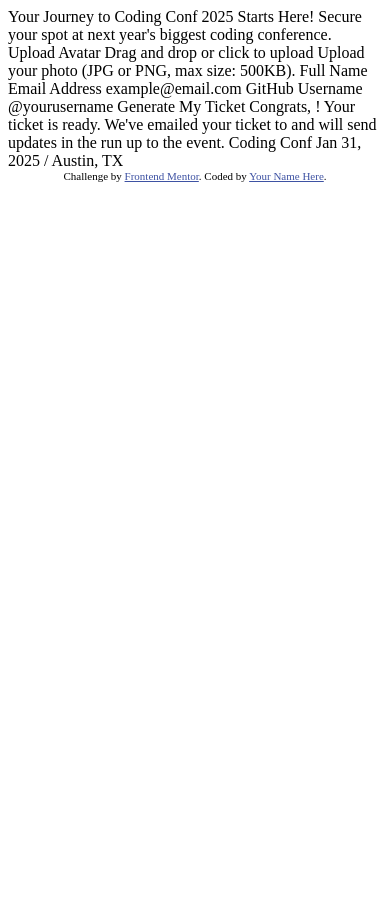
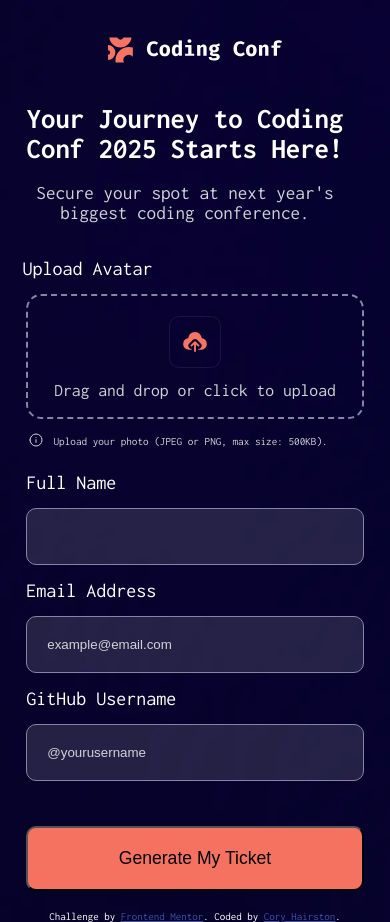
Before and after one commit to GroovyCj/conference-ticket-generator-main, a plain HTML site: page index.html in a window 390 px wide. Before the commit the page ends 844 px from the top, so only its background shows below. Drawn offline with Linux system fonts and the light colour scheme.

Commit message:
Finished initial mobile layout of static webpage

```diff
--- a/index.html
+++ b/index.html
@@ -6,52 +6,82 @@
 
   <link rel="icon" type="image/png" sizes="32x32" href="./assets/images/favicon-32x32.png">
 
+
   <title>Frontend Mentor | Conference ticket generator</title>
+  <link rel="stylesheet" href="styles.css">
+  <link href="https://fonts.googleapis.com/css2?family=Inconsolata:wght@200..900&display=swap" rel="stylesheet">
 
-  <!-- Feel free to remove these styles or customise in your own stylesheet 👍 -->
-  <style>
-    .attribution { font-size: 11px; text-align: center; }
-    .attribution a { color: hsl(228, 45%, 44%); }
-  </style>
+
 </head>
 <body>
 
+
+
+  <div class="logo">
+    <img src="./assets/images/logo-full.svg" alt="Coding conference logo"/>
+  </div>
+  <header>
+  <h1>Your Journey to Coding Conf 2025 Starts Here!</h1>
+
+  <p>Secure your spot at next year's biggest coding conference.<p>
+  </header>
+
+  <div class="container">
   <!-- Form starts -->
+   <form class="form" action="/submit_form" method="post">
 
-  Your Journey to Coding Conf 2025 Starts Here!
 
-  Secure your spot at next year's biggest coding conference.
+  <div class="avatar-upload-container">
+  <p class="content-label" >Upload Avatar</p>
+  <label for="upload-avatar" class="upload-avatar-label" id="upload-avatar-label"><img class="avatar-upload-icon"  src="./assets/images/icon-upload.svg" /> <p>Drag and drop or click to upload</p></label>
 
-  Upload Avatar
-  Drag and drop or click to upload
-  Upload your photo (JPG or PNG, max size: 500KB).
+  <input type="file" id="upload-avatar" class="upload-avatar" name="ticket-picture">
+  <p class="avatar-upload-fav-subtext"> <img class="avatar-upload-favicon" src="./assets/images/icon-info.svg" />Upload your photo (JPEG or PNG, max size: 500KB).</p>
 
-  Full Name
+  </div>
 
-  Email Address
-  example@email.com
 
-  GitHub Username
-  @yourusername
 
-  Generate My Ticket
+
+
+
+    <label class="content-label" for="full-name">Full Name</label>
+    <input id="full-name" class="frosted-input" type="text" required >
+    <label class="content-label" for="email"> Email Address</label>
+    <input id="email" class="frosted-input" type="email" required placeholder="example@email.com">
+    <label class="content-label" for="github-username">GitHub Username</label>
+    <input type="text" class="frosted-input" placeholder="@yourusername" >
+    <button type="submit" id="generate-ticket-btn" class="generate-ticket-btn">Generate My Ticket</button>
+
+
+
+
+
+
+  </form>
+
+
+</div>
+
 
   <!-- Form ends -->
 
   <!-- Generated tickets starts -->
+<!--
+  Congrats, Full Name ! Your ticket is ready.
 
-  Congrats, <!-- Full Name -->! Your ticket is ready.
-
-  We've emailed your ticket to <!-- Email Address --> and will send updates in the run up to the event.
+  We've emailed your ticket to  Email Address and will send updates in the run up to the event.
 
   Coding Conf
-  Jan 31, 2025 / Austin, TX
+  Jan 31, 2025 / Austin, TX -->
 
   <!-- Generated tickets ends -->
 
   <div class="attribution">
     Challenge by <a href="https://www.frontendmentor.io?ref=challenge">Frontend Mentor</a>.
-    Coded by <a href="#">Your Name Here</a>.
+    Coded by <a href="#">Cory Hairston</a>.
   </div>
+
+
 </body>
 </html>
--- a/styles.css
+++ b/styles.css
@@ -0,0 +1,149 @@
+:root {
+  --default-submit-button: hsl(7, 88%, 67%);
+  --neutral-gray-300: hsl(252, 6%, 83%);
+  --neutral-gray-500: hsl(245, 15%, 58%);
+  --neutral-gray-100: hsla(245, 15%, 58%, 15%);
+  --neutral-gray-350: hsla(252, 6%, 83%, 15%);
+}
+::file-selector-button {
+  display: none;
+}
+::placeholder {
+  color: var(--neutral-gray-300);
+}
+
+* {
+  box-sizing: border-box;
+  padding: 0;
+  margin: 0;
+}
+
+#upload-avatar {
+  display: none;
+}
+
+#upload-avatar-label {
+  display: block;
+  border: 2px dashed var(--neutral-gray-500);
+  border-radius: 15px;
+  height: 125px;
+  width: 90%;
+  background-image: linear-gradient(var(--neutral-gray-100));
+  margin: auto;
+  text-align: center;
+}
+
+.container {
+  display: flex;
+  justify-content: center;
+  align-items: center;
+}
+.form {
+  display: flex;
+  flex-direction: column;
+  align-items: center;
+
+}
+.form > label {
+  align-self: flex-start; /* override the center alignment */
+  margin-left: 5%;
+
+}
+
+.form > :not(label){
+     width: 90%;
+
+
+}
+
+
+.avatar-upload-container {
+  min-width: 375px;
+
+}
+
+.avatar-upload-container .avatar-upload-icon {
+  background-image: linear-gradient(var(--neutral-gray-350));
+  border: 1px solid var(--neutral-gray-100);
+  border-radius: 10px;
+  padding: 10px;
+  margin: 20px 10px 10px 10px;
+}
+.upload-avatar-label p {
+  color: var(--neutral-gray-300);
+  font-size: 1.1rem;
+}
+
+.avatar-upload-favicon {
+  transform: translateY(3px);
+  margin-right: 10px;
+}
+.avatar-upload-fav-subtext {
+  display: inline-block;
+  font-size: 0.7rem;
+  color: var(--neutral-gray-300);
+  margin-left: 20px;
+  margin-top: 10px;
+  margin-bottom: 10px;
+}
+.frosted-input {
+  background-color: var(--neutral-gray-350);
+  color: var(--neutral-gray-300);
+  border-radius: 10px;
+  border: 1px solid var(--neutral-gray-500);
+  padding: 20px;
+
+
+}
+.generate-ticket-btn {
+  background-color: var(--default-submit-button);
+  padding: 20px;
+  border-radius: 10px;
+  margin-top: 45px;
+  font-size: 1.1rem;
+
+}
+
+.logo {
+  text-align: center;
+}
+.logo img {
+  height: 100px;
+  width: 175px;
+}
+
+.content-label {
+  font-size: 20px;
+  margin: 15px 15px;
+}
+
+.attribution {
+  font-size: 11px;
+  text-align: center;
+  margin-top: 20px;
+}
+.attribution a {
+  color: hsl(228, 45%, 44%);
+}
+body {
+  background-image: url("./assets/images/background-mobile.png");
+  color: white;
+  font-family: Inconsolata;
+}
+
+header {
+  text-align: center;
+  margin-right: 20px;
+}
+header h1 {
+  font-size: 1.8rem;
+}
+header p {
+  margin: 20px 10px;
+  color: hsl(252, 6%, 83%);
+  font-size: 1.2rem;
+}
+
+input[type="file"] {
+  color: rgba(0, 0, 0, 0);
+}
```
